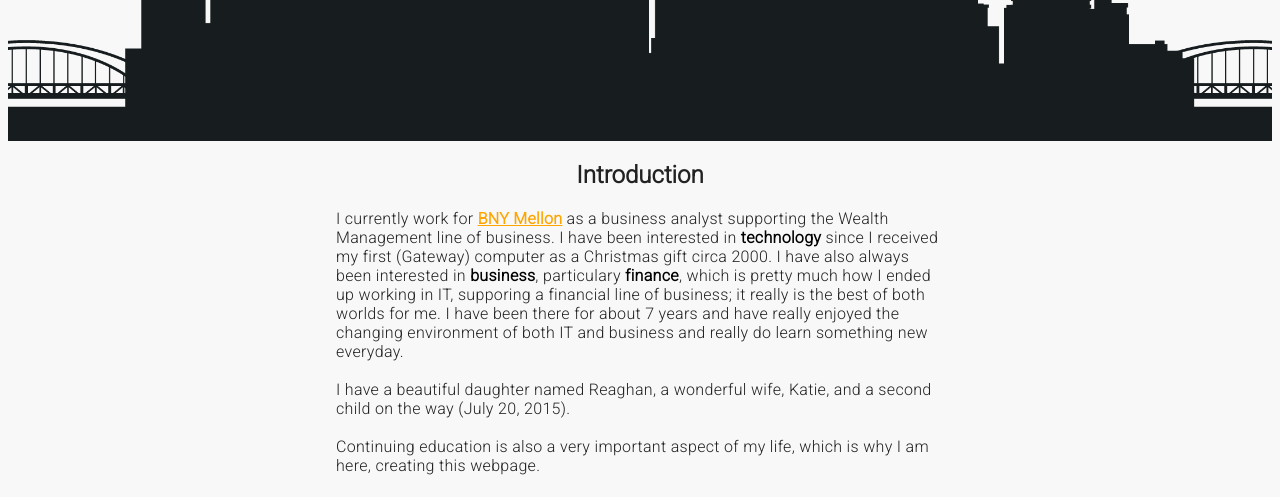
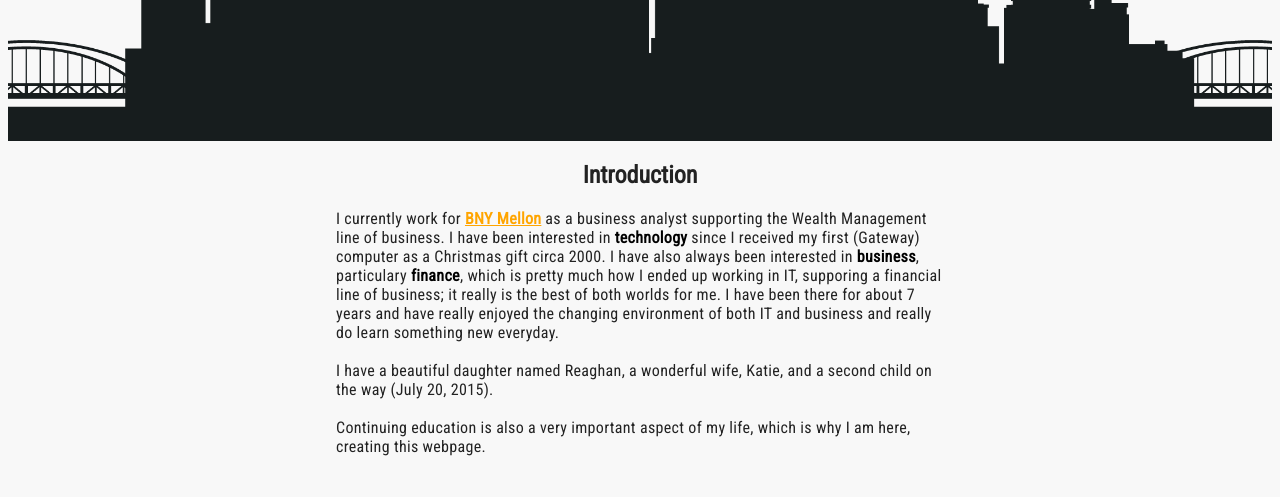
Before and after one commit to rsedlacek/richard-sedlacek-portfolio, a plain HTML site: page index.html in a window 1280 px wide. Shown: the part 271-768 px from the top of the page. Drawn offline with Linux system fonts and the light colour scheme.

Commit message:
font updating

```diff
--- a/CSS/MyStyle.css
+++ b/CSS/MyStyle.css
@@ -3,7 +3,7 @@ body {
     color: #222222;
     background-color: #F8F8F8;
     font-size: 1em;
-    font-family: 'Roboto', sans-serif;
+    font-family: 'Roboto Condensed', sans-serif;
 }
 
 .masthead-intro {
--- a/index.html
+++ b/index.html
@@ -4,7 +4,7 @@
 	<meta charset="UTF-8">
 	<title>Richard Sedlacek-About Me</title>
 	<link rel="stylesheet" href="CSS/MyStyle.css">
-	<link href='//fonts.googleapis.com/css?family=Roboto:300' rel='stylesheet' type='text/css'>
+	<link href='http://fonts.googleapis.com/css?family=Roboto+Condensed:400' rel='stylesheet' type='text/css'>
 </head>
 
 <header class="masthead">
```
